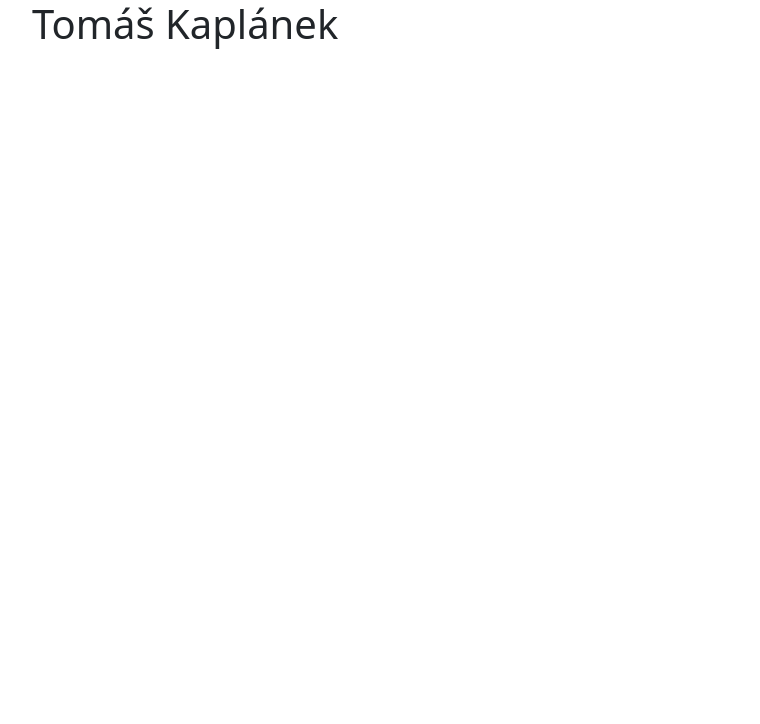
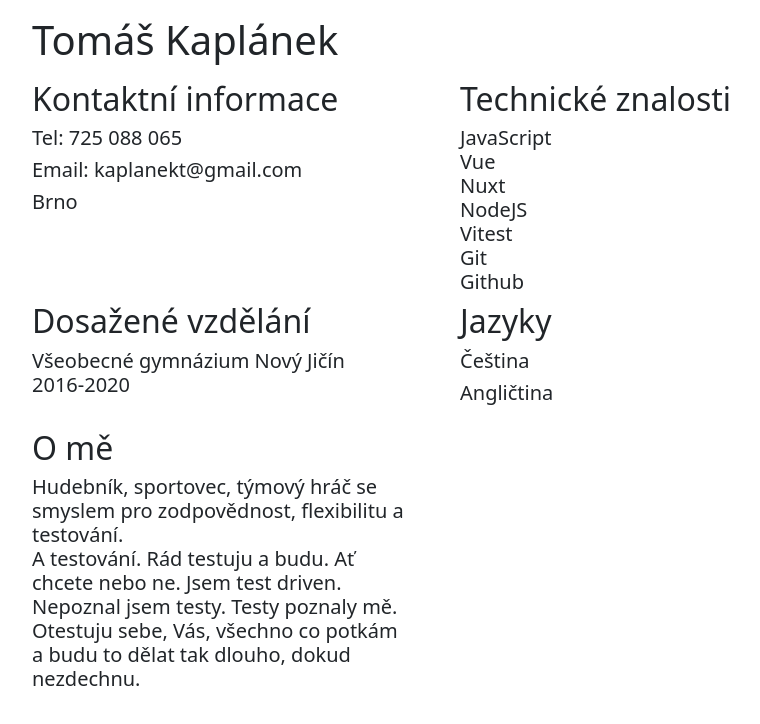
Before and after one commit to kaplosh/kaplosh, a plain HTML site: page index.html in a window 1280 px wide. Shown: the whole page, without its empty margins (50-810 px from the left). Drawn offline with nearby package versions, Linux system fonts and the light colour scheme.

Commit message:
basic layout

```diff
--- a/index.html
+++ b/index.html
@@ -12,13 +12,41 @@
 <body>
 <div class="container">
     <header>
-        <h1>
+        <h1 class="mt-3 mb-3">
         Tomáš Kaplánek
         </h1>
     </header>
-    <div></div>
+    <div class="row">
+        <div class="col-4">
+            <h2>Kontaktní informace</h2>
+            <h5>Tel: 725 088 065</h5>
+            <h5>Email: kaplanekt@gmail.com</h5>
+            <h5>Brno</h5>
+        </div>
+        <div class="ms-5 col-4">
+            <h2>Technické znalosti</h2>
+            <h5>JavaScript <br> Vue <br> Nuxt <br> NodeJS <br> Vitest <br> Git <br> Github</h5>
+        </div>
+    </div>
+    <div class="row">
+        <div class="col-4">
+            <h2>Dosažené vzdělání</h2>
+            <h5>Všeobecné gymnázium Nový Jičín </br> 2016-2020</h5>
+        </div>
+        <div class=" ms-5 col-4">
+            <h2>Jazyky</h2>
+            <h5>Čeština</h5>
+            <h5>Angličtina</h5>
+        </div>
+    </div>
 
-</div>
+        <div class="mt-3 col-4">
+            <h2>O mě</h2>
+            <h5>Hudebník, sportovec, týmový hráč se smyslem pro zodpovědnost, flexibilitu a testování. <br>
+                A testování. Rád testuju a budu. Ať chcete nebo ne. Jsem test driven. Nepoznal jsem testy. Testy poznaly mě. Otestuju sebe, Vás, všechno co potkám
+                a budu to dělat tak dlouho, dokud nezdechnu.</h5>
+        </div>
+    </div>
 
 </body>
 </html>
```
